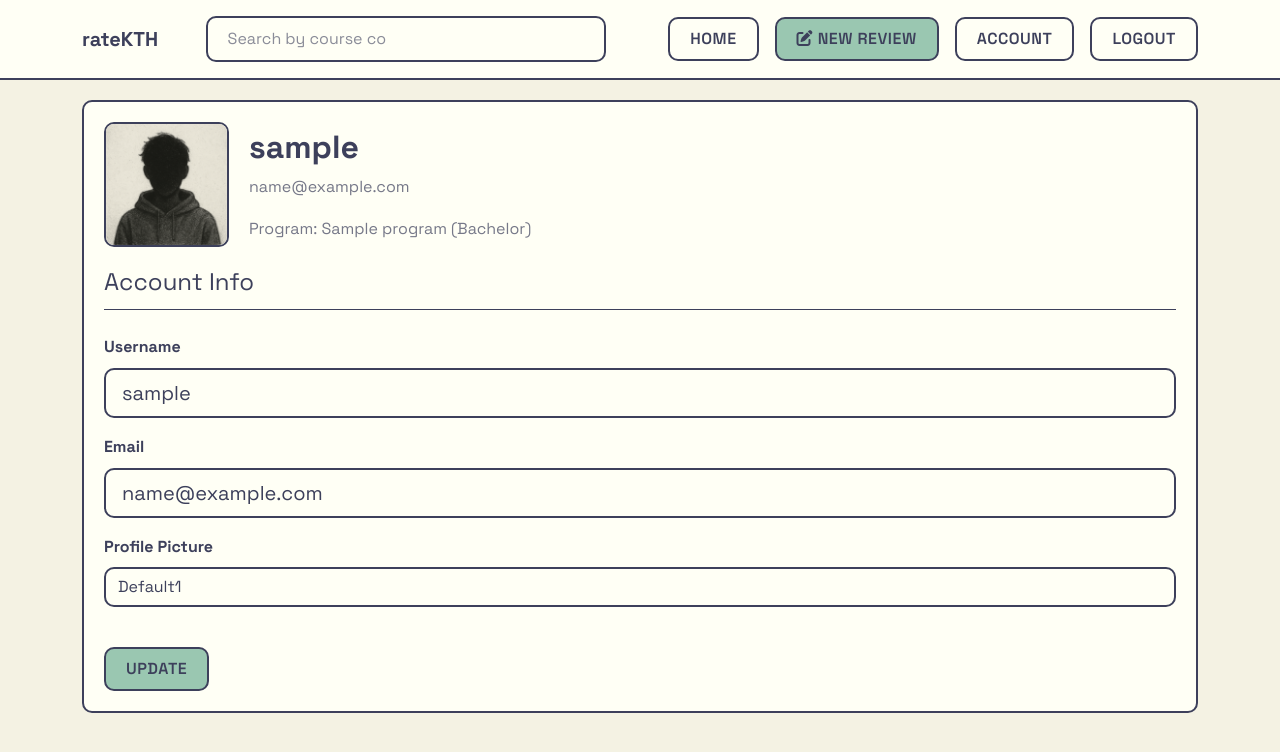
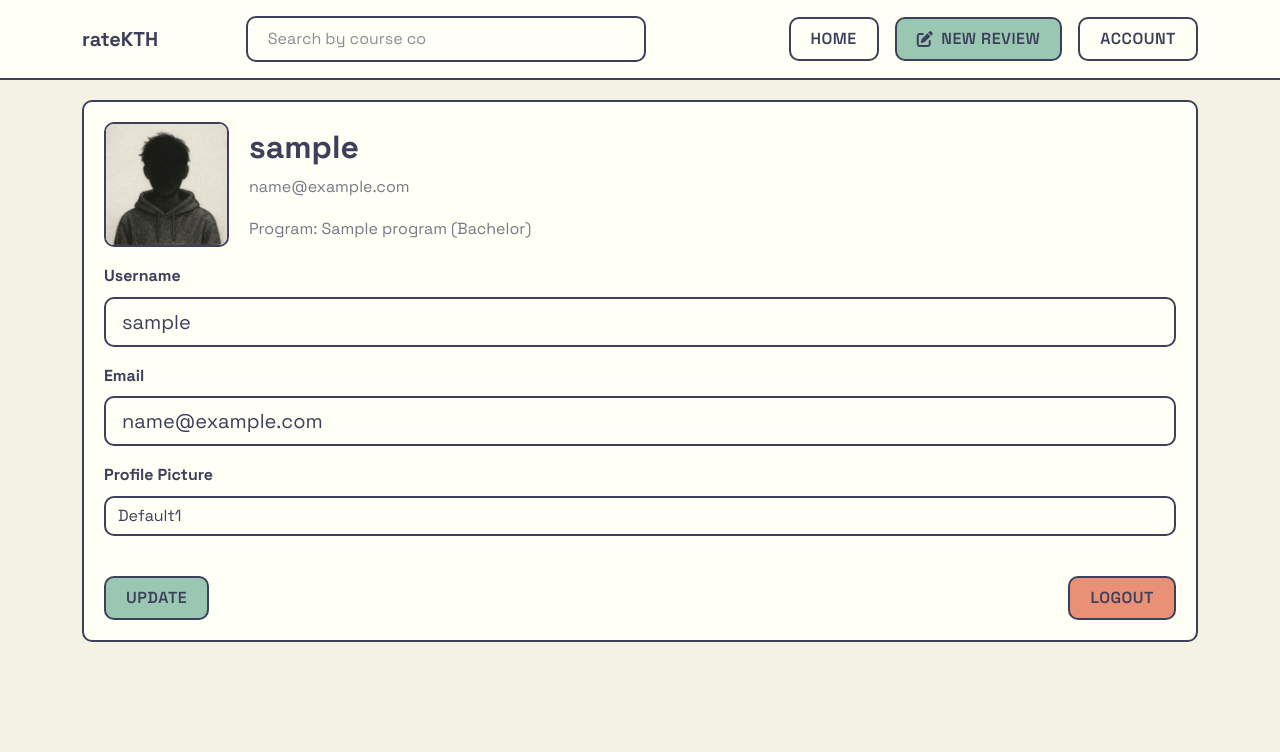
Before and after one commit to hi-aryan/social-network, a Flask app: page /account in a window 1280 px wide. Shown: the top 752 px of the page. Run offline with Flask 3, Linux system fonts and the light colour scheme; a user stored in the database is signed in; tables that the repository leaves empty hold one stand-in row (values such as "Sample post").

Commit message:
polish navbar

```diff
--- a/flasknetwork/static/css/main.css
+++ b/flasknetwork/static/css/main.css
@@ -60,6 +60,7 @@ a:hover {
   text-decoration: none;
 }
 
+
 /* Custom Navbar Toggler */
 .navbar-toggler {
     border-color: var(--twilight-indigo);
@@ -76,6 +77,8 @@ a:hover {
   width: 100%;
   max-width: 400px;
   margin: 0 auto;
+  display: flex;
+  align-items: center;
 }
 
 .navbar-search-input {
@@ -87,6 +90,8 @@ a:hover {
   color: var(--twilight-indigo);
   font-size: 1rem;
   outline: none;
+  transition: padding 0.2s ease, font-size 0.2s ease;
+  box-sizing: border-box;
 }
 
 .navbar-search-input::placeholder {
@@ -110,6 +115,10 @@ body .btn {
   cursor: pointer;
   text-transform: uppercase;
   letter-spacing: 0.5px;
+  display: inline-flex;
+  align-items: center;
+  justify-content: center;
+  gap: 0.5rem;
 }
 
 body .btn:hover {
@@ -269,7 +278,7 @@ body .btn:hover {
 }
 
 /* Mobile Responsive */
-@media (max-width: 768px) {
+@media (max-width: 767.98px) {
     .navbar-search-form {
         margin: 10px 0;
         max-width: 100%;
@@ -285,6 +294,23 @@ body .btn:hover {
         padding: 1rem;
         margin-top: 10px;
         border-radius: var(--border-radius);
+    }
+
+    /* Navbar buttons: full width when collapsed */
+    .nav-action-btn {
+        width: 100%;
+        margin-bottom: 0.5rem;
+        text-align: center;
+    }
+
+    /* Account page buttons: stack on mobile for better UX */
+    .account-page-actions {
+        flex-direction: column;
+        gap: 0.75rem;
+    }
+
+    .account-page-actions .btn {
+        width: 100%;
     }
 }
 
@@ -317,16 +343,88 @@ body .btn:hover {
 /* Navbar Action Buttons */
 /* Replaces: btn-secondary/primary ms-md-3 mb-2 mb-md-0 w-100 w-md-auto */
 .nav-action-btn {
-    width: 100%;
-    margin-bottom: 0.5rem;
-    text-align: center;
+    white-space: nowrap;
+    min-width: fit-content;
 }
 
-@media (min-width: 768px) {
+/* Responsive icon sizing for navbar buttons */
+.nav-action-btn i {
+    font-size: 1rem;
+    flex-shrink: 0;
+}
+
+/* Medium screens (768px - 992px) - Tablet */
+@media (min-width: 768px) and (max-width: 991.98px) {
     .nav-action-btn {
         width: auto;
         margin-bottom: 0;
-        margin-left: 1rem; /* ~ ms-md-3 */
+        margin-left: 0.75rem;
+        padding: 6px 14px;
+        font-size: 0.8rem;
+        gap: 0.35rem;
+    }
+
+    .nav-action-btn i {
+        font-size: 0.75rem;
+    }
+
+    /* Match search bar to button sizes */
+    .navbar-search-input {
+        padding: 6px 14px;
+        font-size: 0.8rem;
+    }
+
+    .navbar-search-form {
+        max-width: 350px;
+    }
+}
+
+/* Medium-Large screens (992px - 1200px) - Small Desktop */
+@media (min-width: 992px) and (max-width: 1199.98px) {
+    .nav-action-btn {
+        width: auto;
+        margin-bottom: 0;
+        margin-left: 1rem;
+        padding: 7px 16px;
+        font-size: 0.875rem;
+        gap: 0.4rem;
+    }
+
+    .nav-action-btn i {
+        font-size: 0.875rem;
+    }
+
+    /* Match search bar to button sizes */
+    .navbar-search-input {
+        padding: 7px 16px;
+        font-size: 0.875rem;
+    }
+
+    .navbar-search-form {
+        max-width: 380px;
+    }
+}
+
+/* Large screens (1200px+) - Desktop */
+@media (min-width: 1200px) {
+    .nav-action-btn {
+        width: auto;
+        margin-bottom: 0;
+        margin-left: 1rem;
+    }
+
+    .nav-action-btn i {
+        font-size: 1rem;
+    }
+
+    /* Match search bar to button sizes */
+    .navbar-search-input {
+        padding: 8px 20px;
+        font-size: 1rem;
+    }
+
+    .navbar-search-form {
+        max-width: 400px;
     }
 }
 
--- a/flasknetwork/templates/account.html
+++ b/flasknetwork/templates/account.html
@@ -12,7 +12,6 @@
         <form method="POST" action="" autocomplete="off">
             {{ form.hidden_tag() }}
             <fieldset class="mb-3">
-                <legend class="border-bottom mb-4 pb-2">Account Info</legend>
                 <div class="mb-3">
                     {{ form.username.label(class="form-label fw-bold") }}
 
@@ -51,8 +50,9 @@
                     {% endif %}
                 </div>
             </fieldset>
-            <div class="mt-4">
+            <div class="mt-4 d-flex justify-content-between align-items-center account-page-actions">
                 {{ form.submit(class="btn btn-primary") }}
+                <a href="{{ url_for('users.logout') }}" class="btn btn-danger">Logout</a>
             </div>
         </form>
     </div>
--- a/flasknetwork/templates/layout.html
+++ b/flasknetwork/templates/layout.html
@@ -62,7 +62,6 @@
                                 <i class="fas fa-edit"></i> New Review
                             </a>
                             <a class="btn btn-secondary nav-action-btn" href="{{ url_for('users.account') }}">Account</a>
-                            <a class="btn btn-secondary nav-action-btn" href="{{ url_for('users.logout') }}">Logout</a>
                         {% else %}
                             <a class="btn btn-primary nav-action-btn" href="{{ url_for('users.login') }}">Login</a>
                             <a class="btn btn-secondary nav-action-btn" href="{{ url_for('users.register') }}">Register</a>
```
